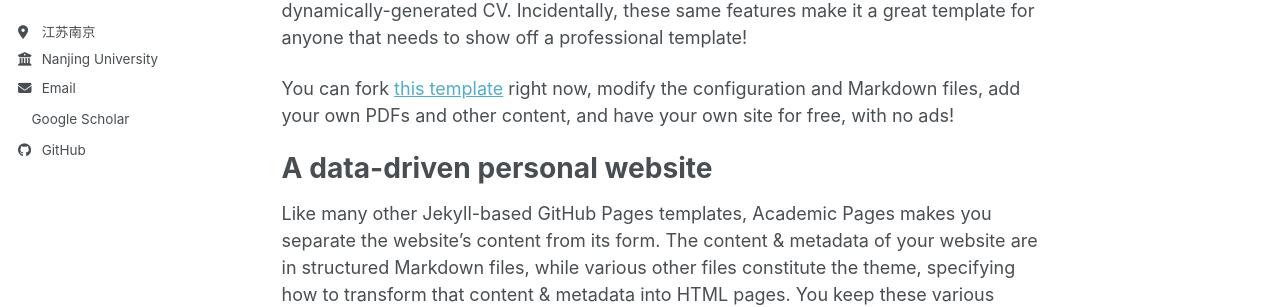
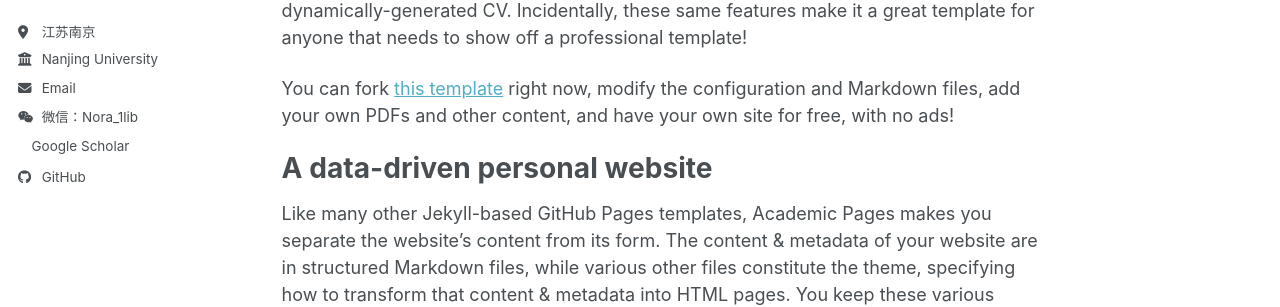
Before and after one commit to Nora1lib/Nora1lib.github.io, a Jekyll site: the page built from _pages/about.md, in a window 1280 px wide. Shown: the part 336-643 px from the top of the page. Built offline with Jekyll 4.4.1, drawn with Linux system fonts in a browser that asks for light colours; a style sheet for code colours, icons or effects is not loaded.

Commit message:
Add WeChat contact option to author profile

```diff
--- a/_includes/author-profile.html
+++ b/_includes/author-profile.html
@@ -36,7 +36,9 @@
       {% if author.email %}
         <li><a href="mailto:{{ author.email }}"><i class="fas fa-fw fa-envelope icon-pad-right" aria-hidden="true"></i>{{ site.data.ui-text[site.locale].email_label | default: "Email" }}</a></li>
       {% endif %}
-
+      {% if author.wechat %}
+        <li class="author__desktop"><i class="fab fa-fw fa-weixin icon-pad-right" aria-hidden="true"></i>微信：{{ author.wechat }}</li>
+      {% endif %}
       <!-- Font Awesome and Academicons icons / Academic websites -->
       {% if author.academia %}
         <li><a href="{{ author.academia }}"><i class="ai ai-academia ai-fw icon-pad-right" aria-hidden="true"></i>Academia</a></li>
```
